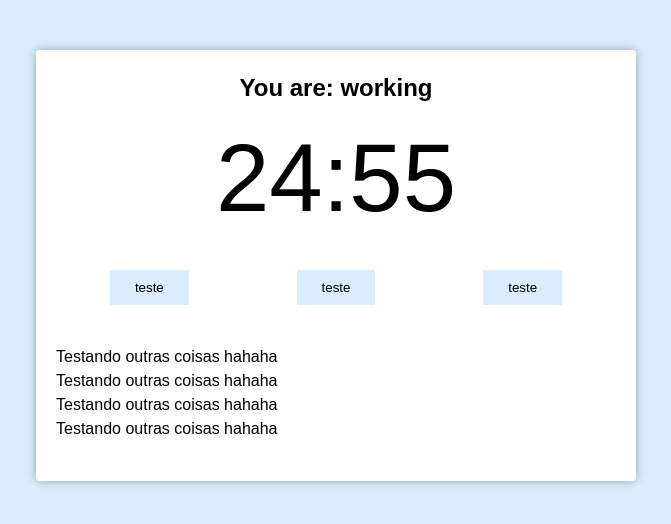
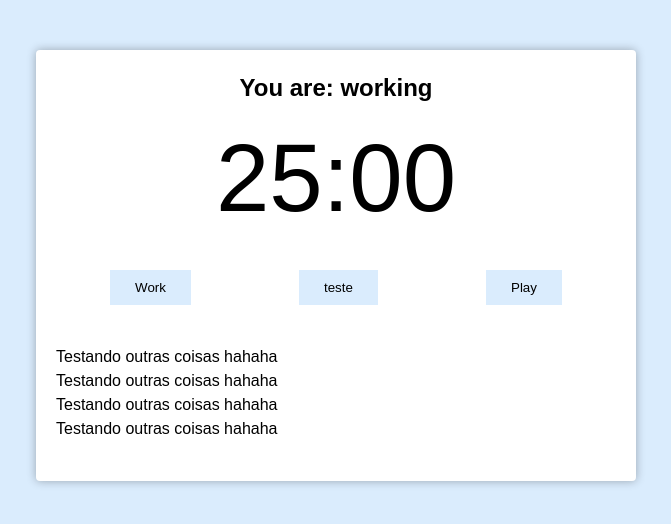
Before and after one commit to diegoandersonn/pomodoro-app, a React (Create React App) app: page / in a window 1280 px wide. Shown: the top 524 px of the page, without its empty margins (304-975 px from the left). Built offline with nearby package versions, Linux system fonts and the light colour scheme; the HTML template or start-up script is replaced by a standard one.

Commit message:
Botão Play e Pause adicionado e etc

```diff
--- a/src/components/pomodoro-timer.tsx
+++ b/src/components/pomodoro-timer.tsx
@@ -1,28 +1,44 @@
-import React from 'react';
-import { useInterval } from '../hooks/use-interval';
-import { Button } from './button';
-import { Timer } from './timer';
+import React, { useEffect } from 'react'
+import { useInterval } from '../hooks/use-interval'
+import { Button } from './button'
+import { Timer } from './timer'
 
 interface Props {
-  pomodoroTime: number,
-  shortRestTime: number,
-  longRestTime: number,
+   pomodoroTime: number
+   shortRestTime: number
+   longRestTime: number
    cycles: number
 }
 
 export function PomodoroTimer(props: Props): JSX.Element {
-  const [mainTime, setMainTime] = React.useState(props.pomodoroTime);
-  useInterval(()=> {
-    setMainTime(mainTime - 1);
-  }, 1000);
+   const [mainTime, setMainTime] = React.useState(props.pomodoroTime)
+   const [timeCounting, setTimeCounting] = React.useState(false)
+   const [working, setWorking] = React.useState(false)
+
+   useEffect(() => {
+      if (working) document.body.classList.add('working');
+   }, [working])
+
+   useInterval(
+      () => {
+         setMainTime(mainTime - 1)
+      },
+      timeCounting ? 1000 : null
+   )
+
+   const configureWork = (): void => {
+      setWorking(true);
+      setTimeCounting(true);
+   }
+
    return (
       <div className="pomodoro">
          <h2>You are: working</h2>
-      <Timer mainTime = {mainTime} />
+         <Timer mainTime={mainTime} />
          <div className="controls">
+            <Button text="Work" onClick={() => configureWork()}></Button>
             <Button text="teste" onClick={() => console.log('clicou')}></Button>
-      <Button text="teste" onClick={() => console.log('clicou')}></Button>
-      <Button text="teste" onClick={() => console.log('clicou')}></Button>
+            <Button text={timeCounting ? 'Pause' : 'Play'} onClick={() => setTimeCounting(!timeCounting)}></Button>
          </div>
          <div className="details">
             <p>Testando outras coisas hahaha</p>
--- a/src/hooks/use-interval.tsx
+++ b/src/hooks/use-interval.tsx
@@ -1,6 +1,6 @@
 import { useEffect, useRef } from 'react';
 
-export function useInterval<C extends CallableFunction>(callback: C, delay: number): void {
+export function useInterval<C extends CallableFunction>(callback: C, delay: number | null): void {
   const savedCallback = useRef<C>();
 
   // Remember the latest callback.
```
Lines whose indentation alone changed are shown as unchanged.
